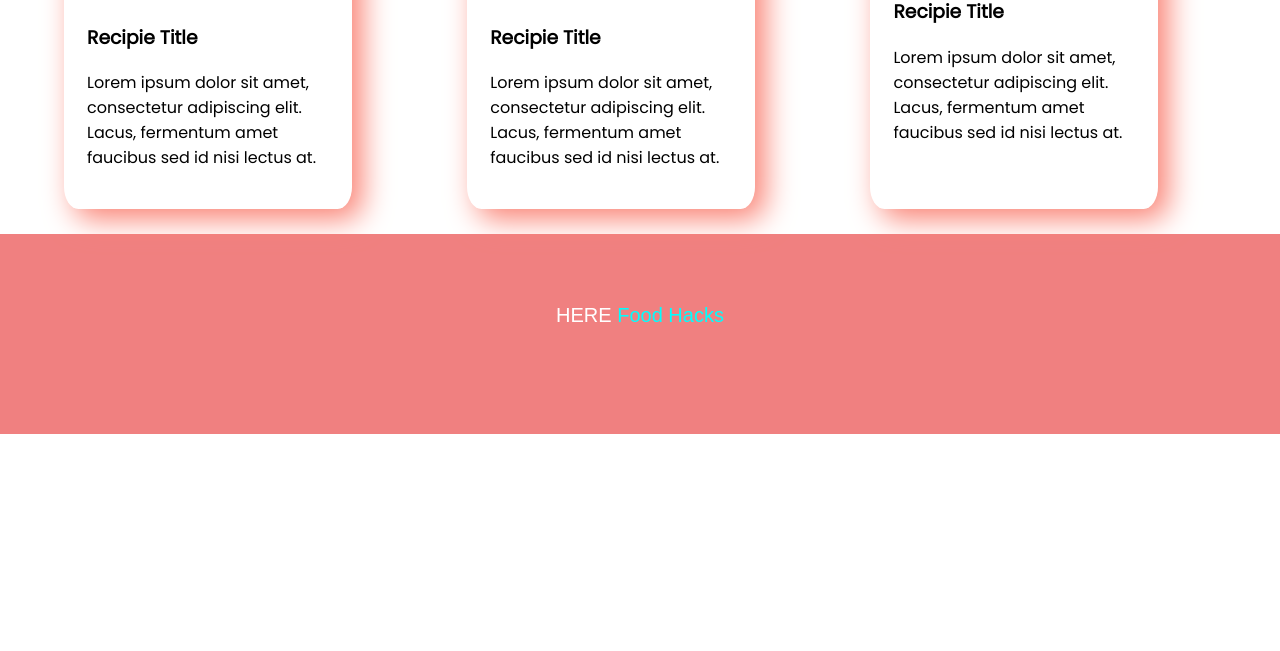
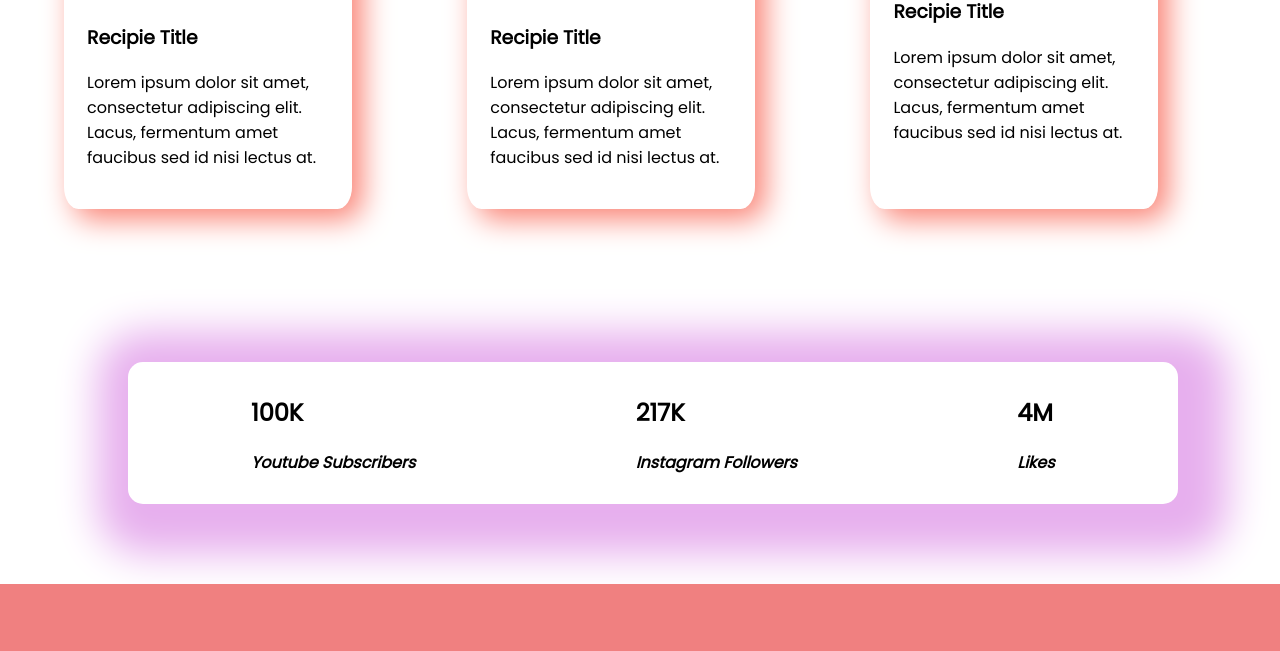
Before and after one commit to DarusSalamSakib/food-network-repo, a plain HTML site: page index.html in a window 1280 px wide. Shown: the part 1469-2120 px from the top of the page. Before the commit the page ends 1903 px from the top, so only its background shows below. Drawn offline with Linux system fonts and the light colour scheme.

Commit message:
last time

```diff
--- a/index.html
+++ b/index.html
@@ -31,11 +31,8 @@
         </div>
         <div class="half-width">
           <h2>About Me</h2>
-          <p>Lorem ipsum dolor sit amet, consectetur adipiscing
-            elit. Condimentum diam orci pretium a pharetra,
-            feugiat cursus. Dictumst risus, sem egestas odio cras
-            adipiscing vulputate. Nisi, risus in suscipit non. Non
-            commodo volutpat, pharetra, vel.</p><br>
+          <p>Hello guys, It’s me Sakib and trust me I am one of the biggest food freaks you’ll find around. I like all sort of cuisines especially Bengali and Indian ones.
+            Kacchi Biryani, Beef Khichuri(hotchpotch), Chicken Biryani and other Mughal cuisines are my favourites. I use more Clarified Butter(Ghee) in case I cook any of these foods. It enriches the flavour and makes it more mouth-wateringly delicious..</p><br>
             <a class="link-button" target="_blank" href="https://www.youtube.com/watch?v=y2tEPmwWEiI">Contact ME</a>
         </div>
    </section>
@@ -70,17 +67,32 @@
         <img class="img-responsive" src="images/food/Project Cover7.png" alt="">
         <h3> Recipie Title</h3>
         <p>Lorem ipsum dolor sit amet,
-           consectetur adipiscing elit. Lacus,
-           fermentum amet faucibus sed id nisi
-           lectus at.</p>
+            consectetur adipiscing elit. Lacus,
+            fermentum amet faucibus sed id nisi
+            lectus at.</p>
       </div>
    </section>
    <br>
 
+
+    <div class="conteinar-2">
+        <div>
+        <h2>100K</h2>
+        <p> <i><b>Youtube Subscribers</b></i>  </p></div>
+        <div><h2>217K</h2>
+    <p> <i><b>Instagram Followers</b></i></p></div>
+       <div><h2>4M</h2>
+    <p><i><b>Likes</b></i></p>
+        </div>
+    </div>
+
+
    <footer>
     <div class="_footer">
 
-      <p>HERE<span style="color: cyan;"> Food Hacks</p>
+      <h3>FOOD<span style="color:black;"> Network</h3>
+        <sub>Eat healthy to live healthy. Live healthy to live happy.</sub>
+
     </div>
   </footer>
 
--- a/style.css
+++ b/style.css
@@ -75,8 +75,26 @@ section{
     text-align: center;
     background-color:lightcoral;
     height: 100px;
-    color: white;
+    color:red;
     font-family: 'Teko', sans-serif;
     font-size: 20px;
     padding: 50px;
 }
+.conteinar-2{
+    margin-left: 10%;
+    margin-right: 10%;
+    margin-top: 30px;
+    margin-bottom: 80px;
+
+}
+.conteinar-2{
+    display: flex;
+    align-items: center;
+    justify-content: space-around;
+    width: 80%;
+    margin-top: 10%;
+   padding: 1%;
+   padding-top: 1%;
+    border-radius: 15px;
+    box-shadow: 10px 10px 40px 40px rgb(231, 175, 238);
+}
```
